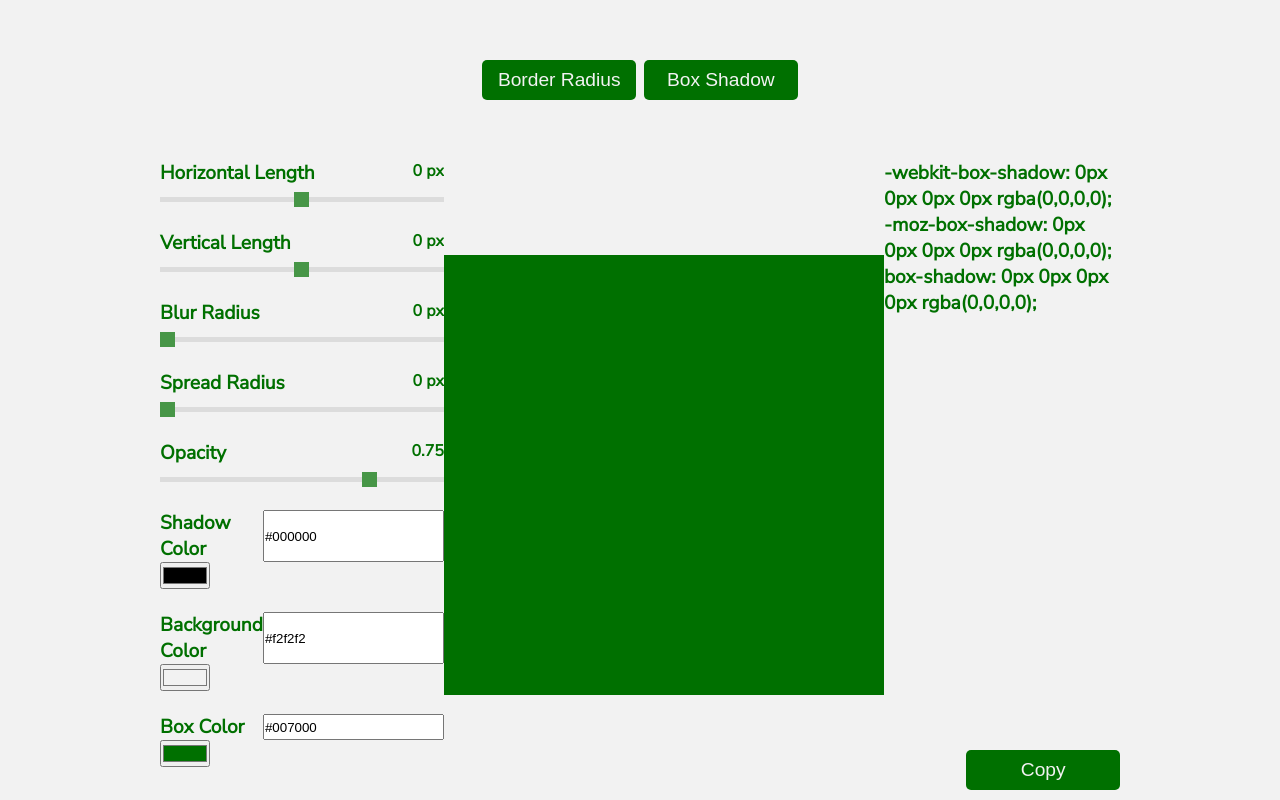
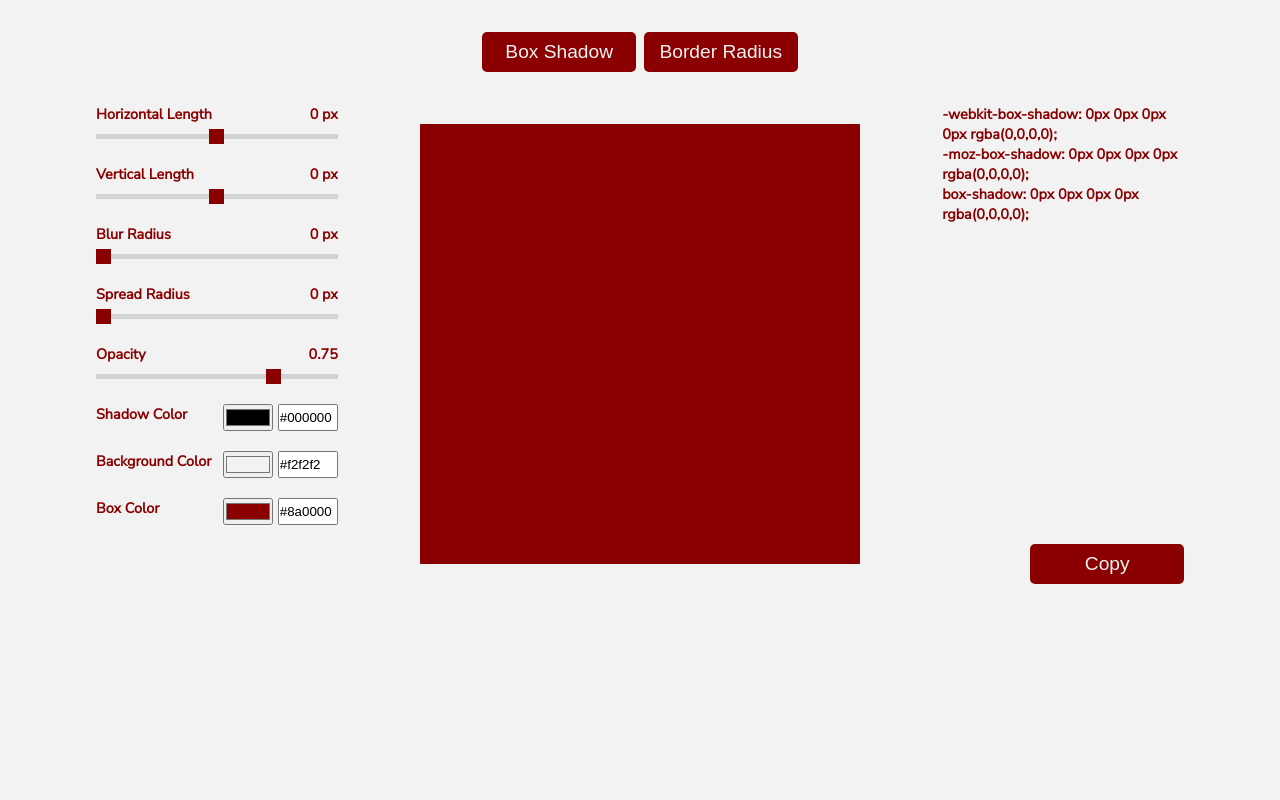
Before and after one commit to user-993/CSS-Tool, a plain HTML site: page index.html in a window 1280 px wide. Drawn offline with Linux system fonts and the light colour scheme.

Commit message:
Changes primarily in CSS

```diff
--- a/app.js
+++ b/app.js
@@ -114,11 +114,39 @@ var color = document.getElementById("base1");
 var colorCode = color.value;
 console.log(colorCode);
 
+var shadowColor = document.getElementById("shadow");
+
 /* Získám HEX color kód, který se napíše do input okna */
 function getHexColorCode() {
 document.getElementById("shadow").value = color.value; /* document.getElementById("shadow").innerHTML = color.value; */
 console.log(color.value);
 }
+
+
+
+
+//------------------------- TEST
+function changeColor() {
+
+  color.value = shadowColor.value; // Changes color in the color input window
+  color.value = color.input;
+  var joj = color.value;
+
+
+
+  document.documentElement.style.setProperty('--shadow-color', '#ae8989');
+
+}
+
+// Event listener for input in the shadow color window
+shadowColor.addEventListener("input", changeColor);
+
+//---------------------------
+
+
+
+
+
 
 /* Udělá z HEX color kódu RGB color kód */
 function getRgbColorCode() {
@@ -181,6 +209,10 @@ function getRgbColorCode() {
 /* Event listeners */
 color.addEventListener("input", getHexColorCode);
 color.addEventListener("input", getRgbColorCode);
+
+
+
+
 
 /*-------------------------------------------------------------------------------------------------------------*/
 
--- a/index.html
+++ b/index.html
@@ -12,8 +12,8 @@
 <body>
   <div class="container">
     <div class="navigation">
+      <button id="border-shadow-btn" class="main-btn">Box Shadow</button>
       <button id="border-radius-btn" class="main-btn">Border Radius</button>
-      <button id="border-shadow-btn" class="main-btn">Box Shadow</button>
     </div>
 
     <div id="border-shadow-page" class="border-shadow-content">
@@ -64,28 +64,35 @@
 
         <div class="color-picker">
           <div class="line">
-            <h2>Shadow Color</h2><input type="text" value="#000000" id="shadow">
+            <h2>Shadow Color</h2>
+            <div class="color-inputs">
+              <input id="base1" type="color" name="shadow-color" value="#000000"><input type="text" value="#000000" id="shadow" class="textbox">
+            </div>
+
 
           </div>
-          <input id="base1" type="color" name="shadow-color" value="#000000">
+
         </div>
         <br>
 
         <div class="color-picker">
           <div class="line">
-            <h2>Background Color</h2><input type="text" value="#f2f2f2" id="background-color">
-
+            <h2>Background Color</h2>
+            <div class="color-inputs">
+              <input id="base2" type="color" name="background-color" value="#f2f2f2"><input type="text" value="#f2f2f2" id="background-color" class="textbox">
+            </div>
           </div>
-          <input id="base2" type="color" name="background-color" value="#f2f2f2">
         </div>
         <br>
 
         <div class="color-picker">
           <div class="line">
-            <h2>Box Color</h2><input type="text" value="#007000" id="border-shadow-box-color">
+            <h2>Box Color</h2>
+            <div class="color-inputs">
+              <input id="base3" type="color" name="border-shadow-box-color" value="#8a0000"><input type="text" value="#8a0000" id="border-shadow-box-color" class="textbox">
+            </div>
+          </div>
 
-          </div>
-          <input id="base3" type="color" name="border-shadow-box-color" value="#007000">
         </div>
         <br>
 
@@ -181,22 +188,23 @@
         <!-- Color Pickers for Border Radius Page -->
         <div class="color-picker">
           <div class="line">
-            <h2>Border Color</h2><input type="text" value="#000000" id="border-color">
-
+            <h2>Border Color</h2>
+            <div class="color-inputs">
+              <input id="border-color-input" type="color" name="border-color" value="#000000"><input type="text" value="#000000" id="border-color" class="textbox">
+            </div>
           </div>
-          <input id="border-color-input" type="color" name="border-color" value="#000000">
         </div>
         <br>
 
         <div class="color-picker">
           <div class="line">
-            <h2>Box Color</h2><input type="text" value="#007000" id="border-radius-box-color">
-
+            <h2>Box Color</h2>
+            <div class="color-inputs">
+              <input id="base4" type="color" name="border-radius-box-color" value="#8a0000"><input type="text" value="#8a0000" id="border-radius-box-color" class="textbox">
+            </div>
           </div>
-          <input id="base4" type="color" name="border-radius-box-color" value="#007000">
         </div>
         <br>
-
 
 
       </div>
--- a/style.css
+++ b/style.css
@@ -1,5 +1,5 @@
 :root{
-  --primary-color:#007000;
+  --primary-color:#8a0000;
   --white: #f2f2f2;
 
   --offset-x: 0px;
@@ -14,7 +14,7 @@
 
   --shadow-color: #000000;
   --background-color: #f2f2f2;
-  --border-shadow-box-color: #007000;
+  --border-shadow-box-color:#8a0000;
 
   /* Border radius variables */
   --all-corners: 10px;
@@ -27,7 +27,7 @@
   --border-width: 0px;
 
   --border-color: #000000;
-  --border-radius-box-color: #007000;
+  --border-radius-box-color:#8a0000;
 
 
 }
@@ -49,15 +49,14 @@ body {
 }
 
 .container {
-  width: 75vw;
+  width: 85vw;
   height: 100vh;
   margin: auto;
-
 }
 
 /* NAVIGATION */
 .navigation {
-  height: 20vh;
+  height: 13vh;
 
   display: flex;
   grid-gap: 1vh;
@@ -88,8 +87,8 @@ body {
   height: 60vh;
 
   display: grid;
-  grid-template-columns: 2fr 3fr 2fr;
-  font-size: 1rem;
+  grid-template-columns: 2fr 5fr 2fr;
+  font-size: .9rem;
 }
 
 /* BORDER RADIUS CONTENT */
@@ -97,8 +96,8 @@ body {
   height: 60vh;
 
   display: grid;
-  grid-template-columns: 2fr 3fr 2fr;
-  font-size: 1rem;
+  grid-template-columns: 2fr 5fr 2fr;
+  font-size: .9rem;
 }
 
 /* VARIABLES */
@@ -107,7 +106,7 @@ body {
 }
 
 .variables h2 {
-  font-size: 1.2rem;
+  font-size: .9rem;
   font-weight: bold;
   color: var(--primary-color);
 }
@@ -116,8 +115,19 @@ body {
 .line {
   display: flex;
   justify-content: space-between;
+
   color: var(--primary-color);
   font-weight: bold;
+  white-space: nowrap;
+}
+
+.color-inputs {
+  display: flex;
+  grid-gap: 5px;
+}
+
+.textbox {
+  max-width: 60px;
 }
 
 .slider {
@@ -126,13 +136,13 @@ body {
   height: 5px;
   background: #d3d3d3;
   outline: none;
-  opacity: 0.7;
+
   -webkit-transition: .2s;
   transition: opacity .2s;
 }
 
 .slider:hover {
-  opacity: 1;
+  opacity: .8;
 }
 
 .slider::-webkit-slider-thumb {
@@ -179,10 +189,11 @@ body {
   align-items: flex-end;
 
 
+
 }
 
 .output h2 {
-  font-size: 1.2rem;
+  font-size: .9rem;
   font-weight: bold;
   color: var(--primary-color);
 }
```
